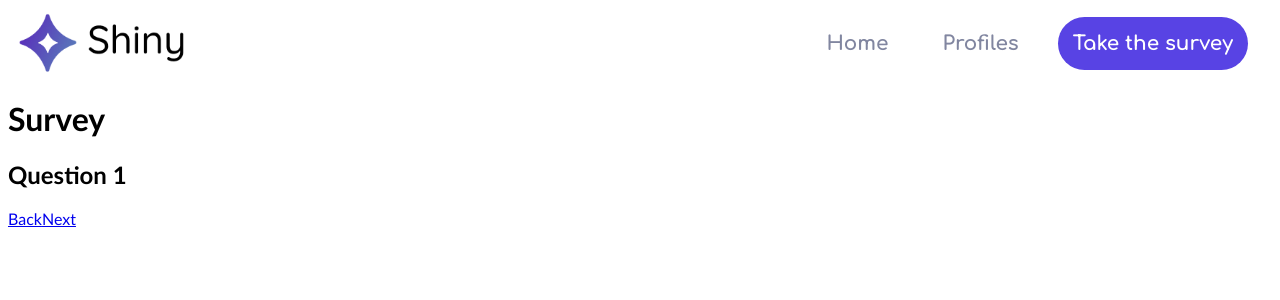
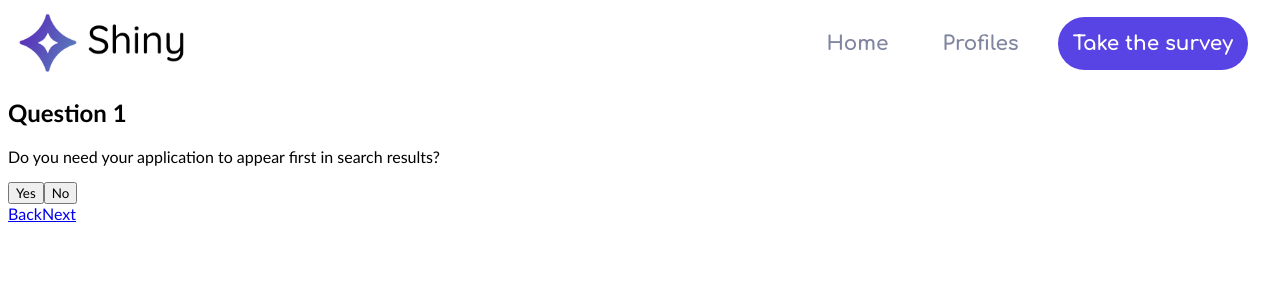
Before and after one commit to hollowayjenelle/shiny-agency, a React (Create React App) app: page /survey/1 in a window 1280 px wide. Shown: the top 300 px of the page. Built offline with nearby package versions, Linux system fonts and the light colour scheme.

Commit message:
add content to Survey page

```diff
--- a/src/pages/Survey/index.jsx
+++ b/src/pages/Survey/index.jsx
@@ -8,8 +8,12 @@ const Survey = () => {
   const nextQuestionNumber = questionNumberInt + 1
   return (
     <div>
-      <h1>Survey</h1>
       <h2>Question {questionNumber}</h2>
+      <p>Do you need your application to appear first in search results?</p>
+      <div>
+        <button>Yes</button>
+        <button>No</button>
+      </div>
       <Link to={`/survey/${prevQuestionNumber}`}>Back</Link>
       {questionNumberInt === 10 ? (
         <Link to="results">Results</Link>
```
